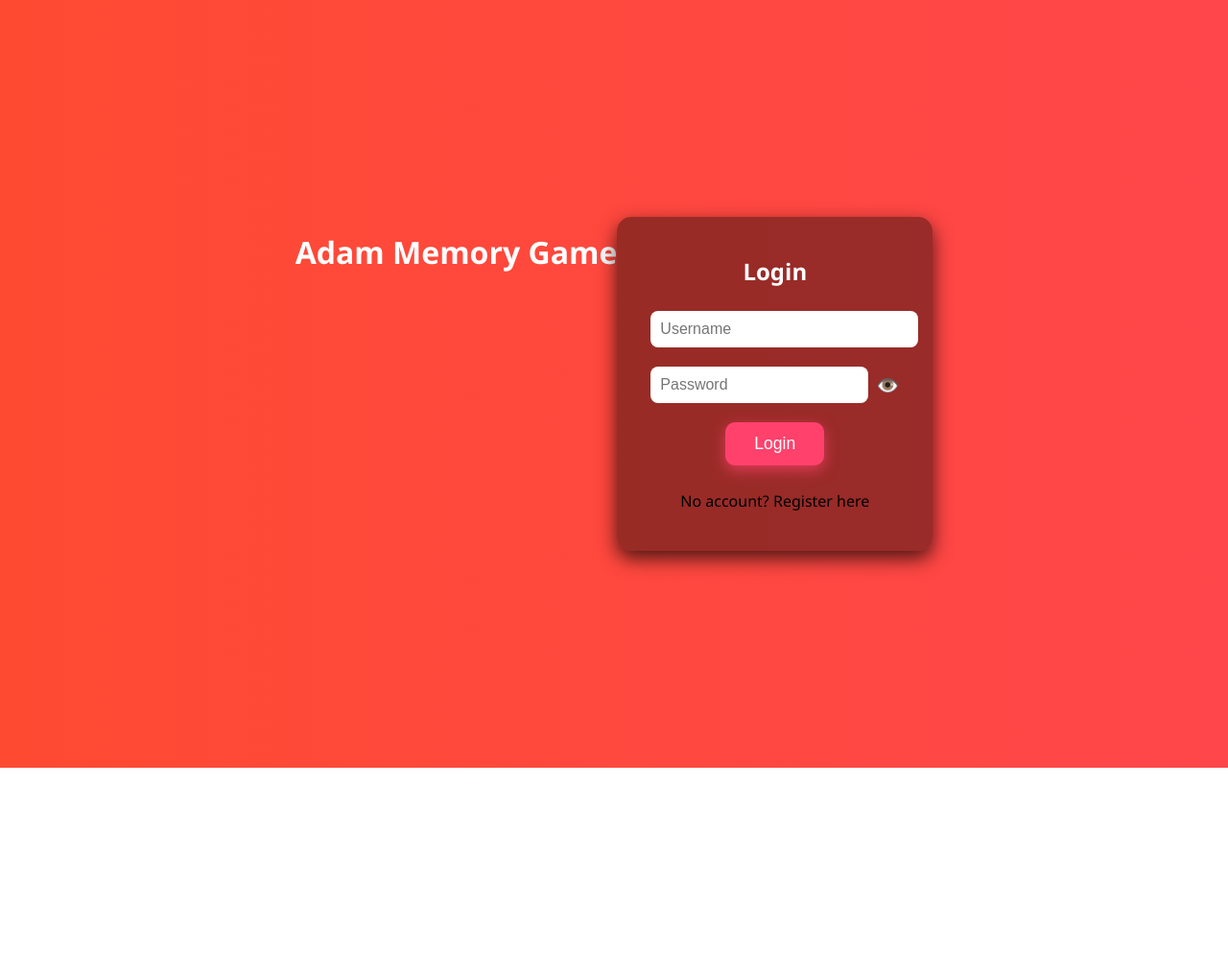
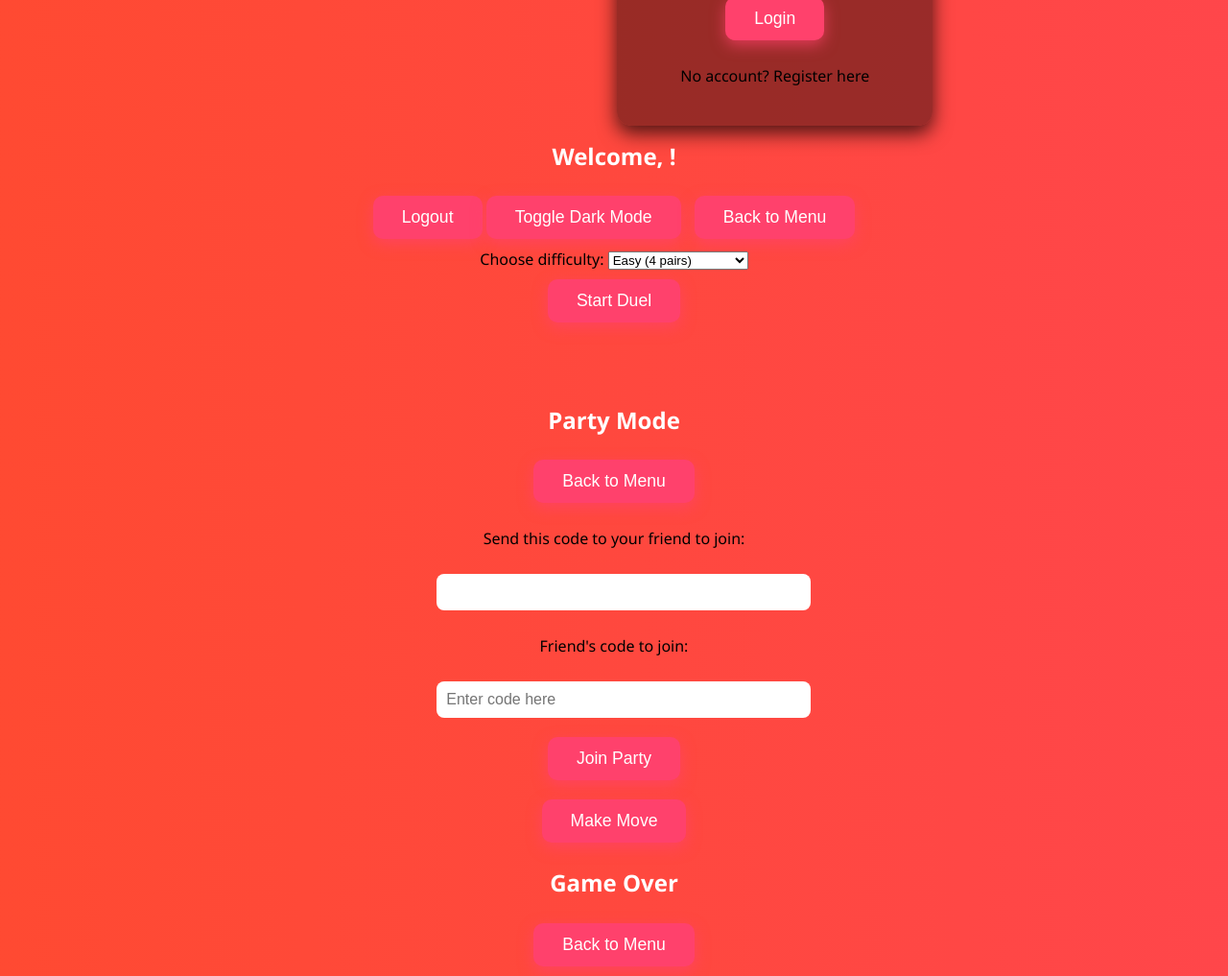
Before and after one commit to MRlLIONGG/memory-duel-game, a plain HTML site: page index.html in a window 1280 px wide. Shown: the whole page at 96% size. Before the commit the page ends 800 px from the top, so only its background shows below. Drawn offline with Linux system fonts and the light colour scheme.

Commit message:
Update index.html

```diff
--- a/index.html
+++ b/index.html
@@ -8,20 +8,17 @@
 </head>
 <body>
 
-  <!-- Welcome intro -->
   <div id="welcome-screen">Welcome to Adam first game</div>
 
-  <!-- Main menu -->
-  <div id="main-menu" style="display:none;">
+  <div id="main-menu">
     <h1>Adam Memory Game</h1>
     <div id="auth-container">
-
       <div id="login-screen">
         <h2>Login</h2>
         <input id="login-username" placeholder="Username" autocomplete="off" />
         <div class="password-container">
           <input id="login-password" type="password" placeholder="Password" autocomplete="off" />
-          <span id="login-eye" class="eye">👁️</span>
+          <span id="login-eye" class="eye" title="Show/Hide Password">👁️</span>
         </div>
         <button id="login-btn">Login</button>
         <p class="link-text" id="to-register">No account? Register here</p>
@@ -32,50 +29,53 @@
         <input id="register-username" placeholder="Username" autocomplete="off" />
         <div class="password-container">
           <input id="register-password" type="password" placeholder="Password" autocomplete="off" />
-          <span id="register-eye" class="eye">👁️</span>
+          <span id="register-eye" class="eye" title="Show/Hide Password">👁️</span>
         </div>
         <button id="register-btn">Register</button>
         <p class="link-text" id="to-login">Already have an account? Login here</p>
       </div>
-
     </div>
   </div>
 
-  <!-- Game screen -->
-  <div id="game-screen" style="display:none;">
-    <h2>Welcome, <span id="user-display"></span></h2>
-
-    <div id="mode-select">
-      <button id="start-duel-btn">Start Duel Mode</button>
-      <button id="start-party-btn">Start Party Mode</button>
-      <button id="toggle-darkmode-btn">Toggle Dark Mode</button>
-    </div>
-
-    <!-- Duel settings -->
-    <div id="duel-settings" style="display:none; margin-top:15px;">
-      <label for="duel-level">Choose difficulty:</label>
-      <select id="duel-level">
+  <div id="game-screen">
+    <h2>Welcome, <span id="user-display"></span>!</h2>
+    <button id="logout-btn">Logout</button>
+    <button id="toggle-dark-btn">Toggle Dark Mode</button>
+    <button id="back-main-btn-game" style="margin-left:10px;">Back to Menu</button>
+    <div id="level-select">
+      <label for="level">Choose difficulty:</label>
+      <select id="level">
         <option value="easy">Easy (4 pairs)</option>
         <option value="medium">Medium (6 pairs)</option>
         <option value="hard">Hard (8 pairs)</option>
         <option value="extreme">Extreme (10 pairs)</option>
         <option value="impossible">Impossible (12 pairs)</option>
       </select>
-      <button id="duel-start-game-btn">Start Duel Game</button>
     </div>
-
-    <!-- Game board and messages -->
+    <button id="start-duel-btn">Start Duel</button>
     <div id="game-board"></div>
     <div id="game-message"></div>
-
-    <!-- Back button -->
-    <button id="back-to-menu-btn">Back to Main Menu</button>
   </div>
 
-  <!-- Winner screen -->
-  <div id="winner-screen" style="display:none;">
-    <h2 id="winner-text"></h2>
-    <button id="winner-back-btn">Back to Main Menu</button>
+  <div id="party-screen">
+    <h2>Party Mode</h2>
+    <button id="back-main-btn-party">Back to Menu</button>
+    <p>Send this code to your friend to join:</p>
+    <input id="party-code-input" readonly />
+    <p>Friend's code to join:</p>
+    <input id="join-party-code" placeholder="Enter code here" />
+    <button id="join-party-btn">Join Party</button>
+    <div id="party-info"></div>
+    <div id="turn-indicator"></div>
+    <button id="party-move-btn" disabled>Make Move</button>
+    <div id="party-game-board"></div>
+    <div id="party-message"></div>
+  </div>
+
+  <div id="winner-screen">
+    <h2>Game Over</h2>
+    <p id="winner-text"></p>
+    <button id="winner-back-btn">Back to Menu</button>
   </div>
 
 <script src="script.js"></script>
```
